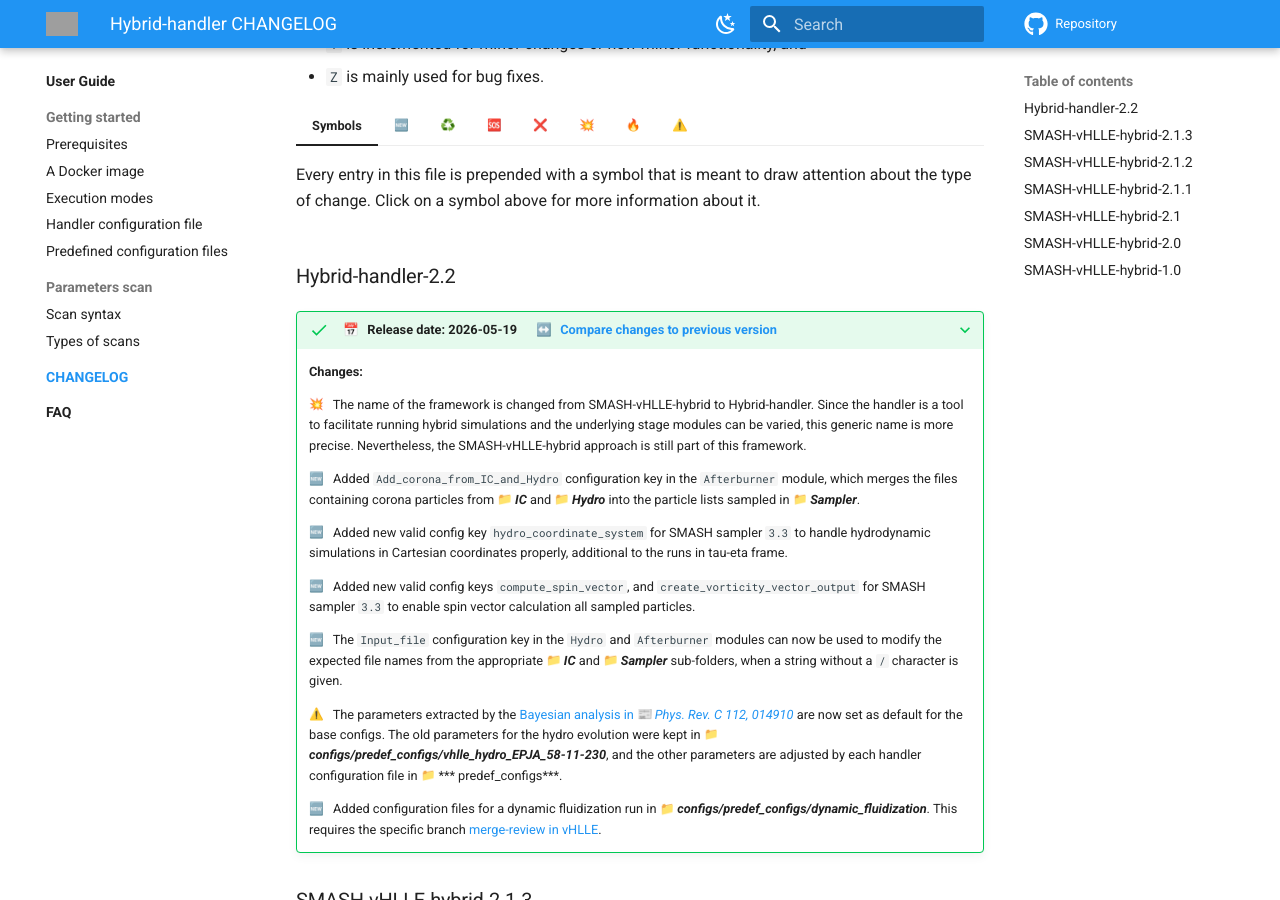
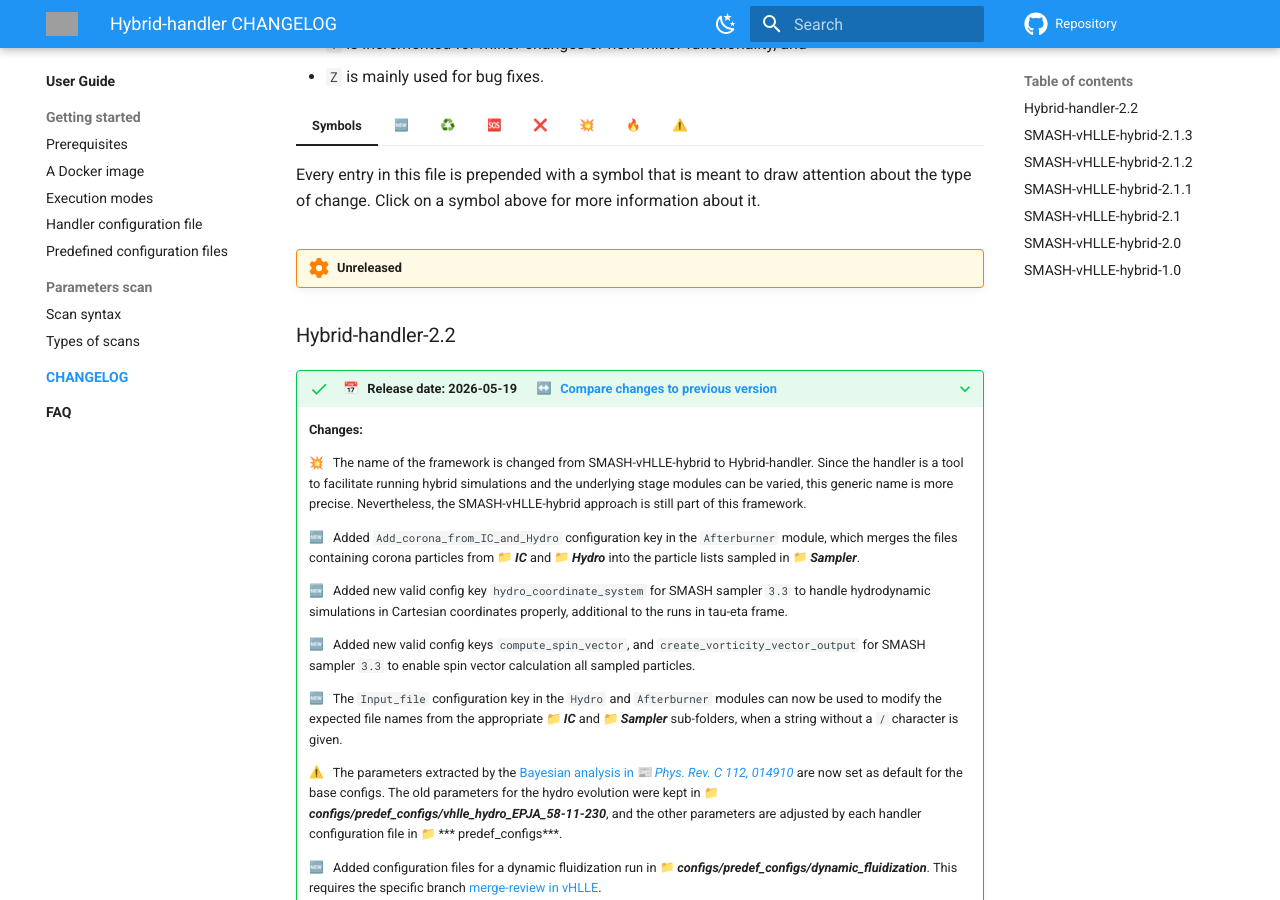
Before and after one commit to smash-transport/smash-vhlle-hybrid, an MkDocs documentation site: the page built from docs/user/CHANGELOG/index.md, in a window 1280 px wide and 900 px high, scrolled down 349 px. Built offline with MkDocs 1.6.1 and Material for MkDocs 9.7.7, drawn with Linux system fonts in a browser that asks for light colours; emoji names are drawn with the system emoji font; comment, search, counter and statistics services are not loaded; the version menu is left out; grey boxes are pictures that could not be loaded.

Commit message:
Mark codebase state as dirty

```diff
--- a/docs/user/CHANGELOG/index.md
+++ b/docs/user/CHANGELOG/index.md
@@ -42,6 +42,9 @@
 === ":warning:"
 
     This symbol indicates _changes that deserve particular attention by the user_.
+
+
+!!! work-in-progress "Unreleased"
 
 
 ### Hybrid-handler-2.2
```
Also changed, not shown: 1 other file.
